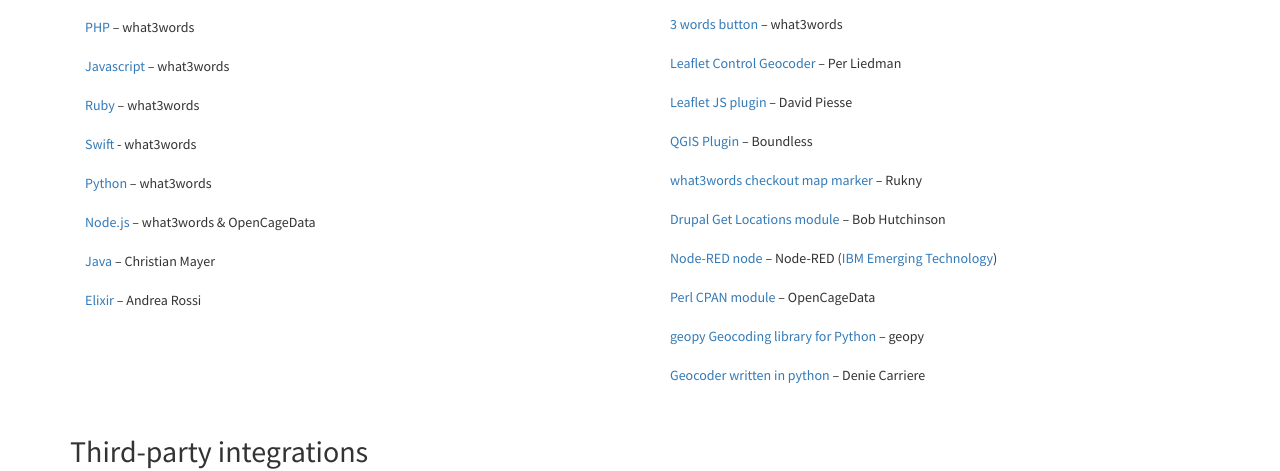
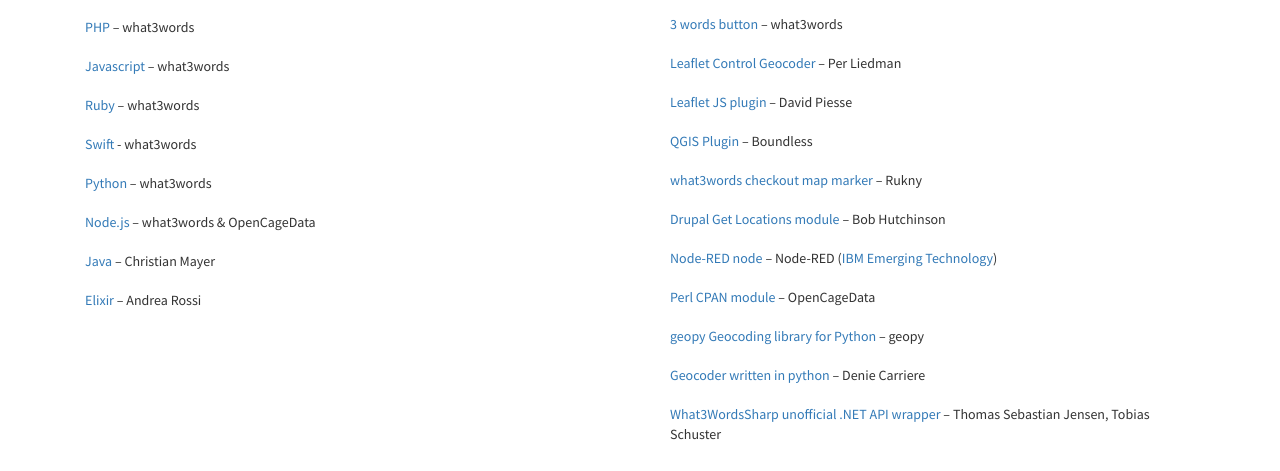
Before and after one commit to what3words/what3words.github.io, a website: page src/html/index.html in a window 1280 px wide. Shown: the part 452-923 px from the top of the page. Drawn offline with nearby package versions, Linux system fonts and the light colour scheme; files that its build step writes are made by us from their sources; files whose address does not match are found by name.

Commit message:
adding NuGet link for .net api wrapper

```diff
--- a/src/html/index.html
+++ b/src/html/index.html
@@ -91,6 +91,7 @@
           <li class="list-group-item"><a href="https://github.com/OpenCageData/perl-Geo-What3Words" target="_blank">Perl CPAN module</a> – OpenCageData</li>
           <li class="list-group-item"><a href="https://github.com/geopy/geopy/blob/master/geopy/geocoders/what3words.py" target="_blank">geopy Geocoding library for Python</a> – geopy</li>
           <li class="list-group-item"><a href="http://geocoder.readthedocs.org/en/stable/providers/What3Words.html" target="_blank">Geocoder written in python</a> – Denie Carriere</li>
+          <li class="list-group-item"><a href="https://www.nuget.org/packages/What3WordsSharp/" target="_blank">What3WordsSharp unofficial .NET API wrapper</a> – Thomas Sebastian Jensen, Tobias Schuster</li>
           <!-- <li class="list-group-item"><a href="https://github.com/scald/w3waddress" target="_blank">what3words to Address Utility</a> – Steve Caldwell</li> -->
           <!-- <li class="list-group-item"><a href="https://github.com/alewaros/w3w-swift-wrapper" target="_blank">Swift – Alvaro Ortiz</li> -->
         </ul>
```
